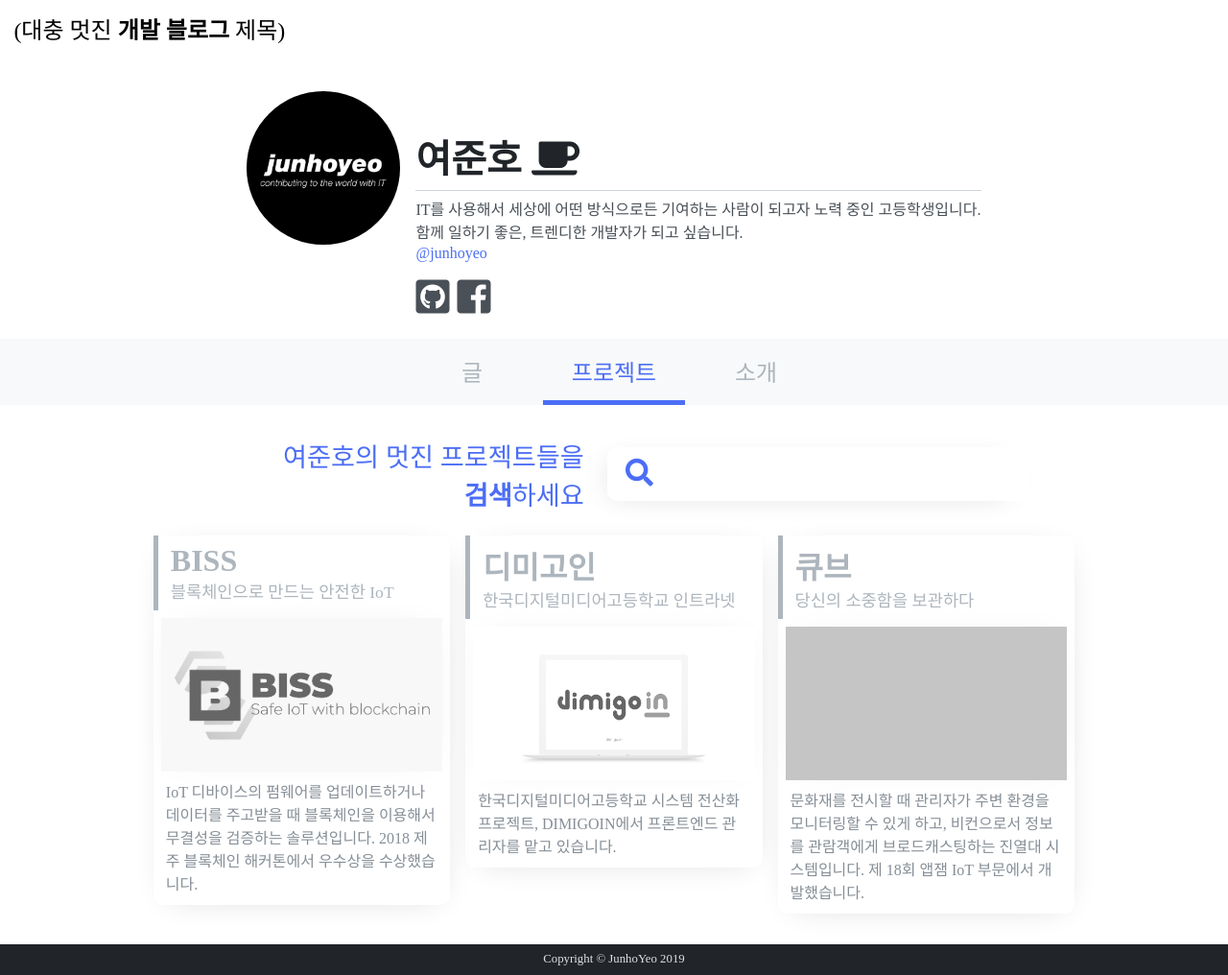
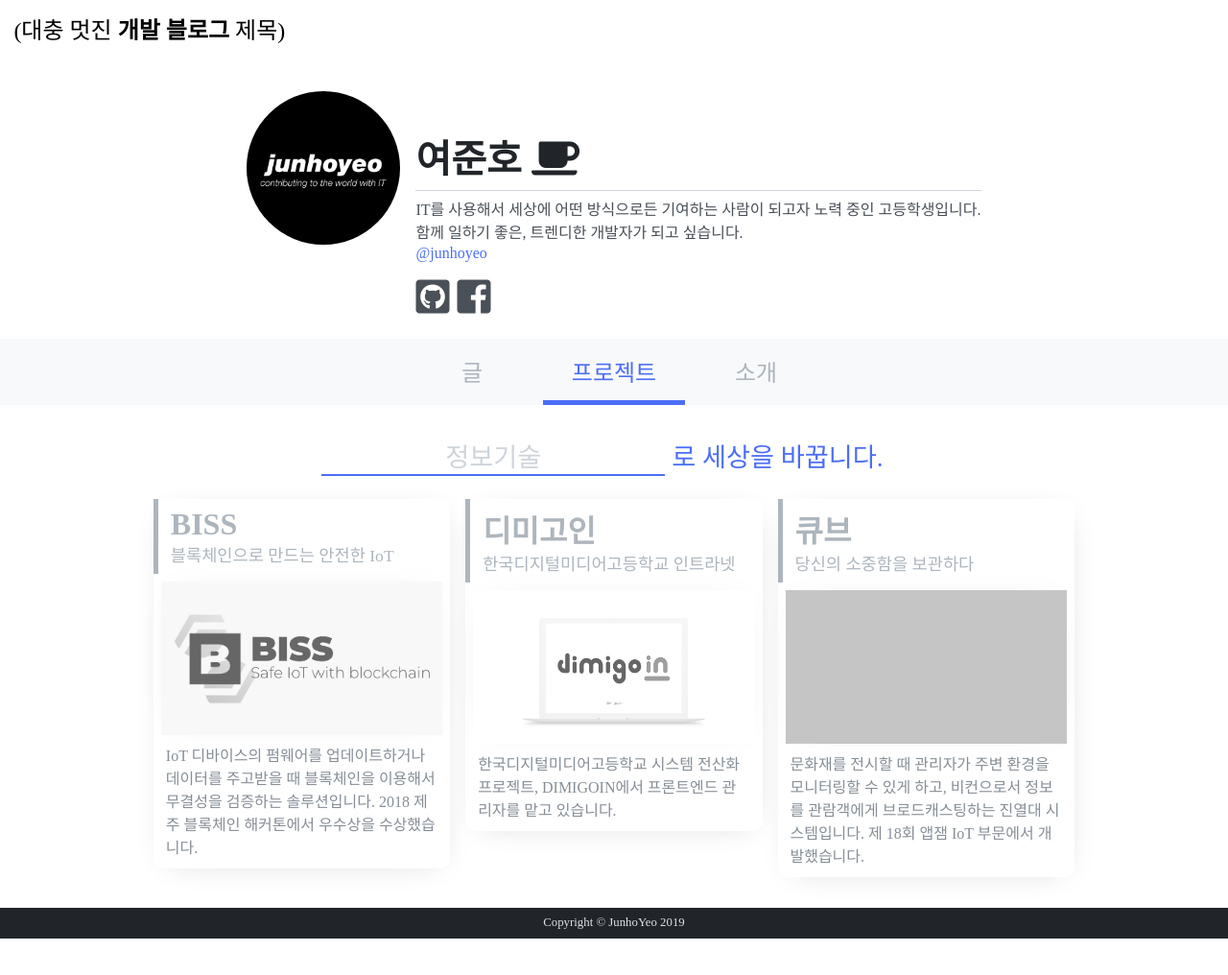
Before and after one commit to junhoyeo/blog-v1, a Jekyll site: the page built from projects.html, in a window 1280 px wide. Shown: the whole page at 96% size. Built offline with Jekyll 4.4.1, drawn with Linux system fonts in a browser that asks for light colours; some web fonts are replaced; after the commit the page ends 978 px from its top, so only the background shows below that; grey boxes are pictures that could not be loaded.

Commit message:
feat(projects): redesign search ui

```diff
--- a/_layouts/default.html
+++ b/_layouts/default.html
@@ -13,6 +13,7 @@
     <title>{{ page.title }}</title>
     <script src="{{ base.url | prepend: site.url }}/assets/scripts/lib/jquery.min.js"></script>
     <script src="{{ base.url | prepend: site.url }}/assets/scripts/lib/anime.min.js"></script>
+    <script src="{{ base.url | prepend: site.url }}/assets/scripts/lib/cox.postposition.min.js"></script>
   </head>
   <body>
     {% include title.html %}
--- a/_scss/blog/_search.scss
+++ b/_scss/blog/_search.scss
@@ -14,31 +14,43 @@
     margin-right: 1.5rem;
   }
 
-  &__bar {
-    width: 100%;
-    border-radius: 10px;
-    display: flex;
-    box-shadow: -10px 5px 32px -15px rgba(21, 19, 19, 0.2);
-    padding: 0.8rem;
-    padding-left: 1.2rem;
-    padding-right: 1.2rem;
-  }
+  // &__bar {
+  //   width: 100%;
+  //   border-radius: 10px;
+  //   display: flex;
+  //   box-shadow: -10px 5px 32px -15px rgba(21, 19, 19, 0.2);
+  //   padding: 0.8rem;
+  //   padding-left: 1.2rem;
+  //   padding-right: 1.2rem;
+  // }
 
   &__input {
-    width: 100%;
-    font-size: 1.5rem;
+    // width: 100%;
+    // font-size: 1.5rem;
+    font-size: 1.7rem;
     box-sizing: border-box;
     border: none;
     outline: none;
     caret-color: $brand;
     color: #343a40;
+
+    border-bottom: 2px solid $brand;
+    text-align: center;
   }
 
-  .fa-search {
-    font-size: 1.8rem;
-    padding-right: 0.8rem;
-    color: $brand;
+  &__input::placeholder {
+    color: $gray-4;
   }
+
+  &__input:focus {
+    outline: none;
+  }
+
+  // .fa-search {
+  //   font-size: 1.8rem;
+  //   padding-right: 0.8rem;
+  //   color: $brand;
+  // }
 
   @media (max-width: 900px) {
     width: 100%;
@@ -53,9 +65,9 @@
     width: 100%;
     flex-direction: column;
 
-    &__bar {
-      width: auto;
-      margin-top: 1rem;
-    }
+    // &__bar {
+    //   width: auto;
+    //   margin-top: 1rem;
+    // }
   }
 }
--- a/assets/scripts/searchProject.js
+++ b/assets/scripts/searchProject.js
@@ -1,6 +1,11 @@
 $(document).ready(function(){
   $('#search').on('keyup', function() {
     const value = $.trim($(this).val().toLowerCase());
+
+    $('#question').text(
+      cox.postposition.pick(value, '로') + ' 세상을 바꿉니다.'
+    )
+
     $('.projects a').each(function() {
       if ($(this).text().toLowerCase().indexOf(value) <= -1)
         $(this).css('display', 'none');
--- a/projects.html
+++ b/projects.html
@@ -6,16 +6,14 @@ permalink: projects
 <div class="content">
   <div class="search">
     <span class="search__desc">
-      여준호의 멋진 프로젝트들을 <strong>검색</strong>하세요
-    </span>
-    <div class="search__bar">
-      <i class="fas fa-search"></i>
       <input
         id="search"
         class="search__input"
+        placeholder="정보기술"
         autofocus
       />
-    </div>
+      <span id="question">로 세상을 바꿉니다.</span>
+    </span>
   </div>
 
   <div class="projects">
```
Also changed, not shown: assets/scripts/lib/cox.postposition.min.js (added).
